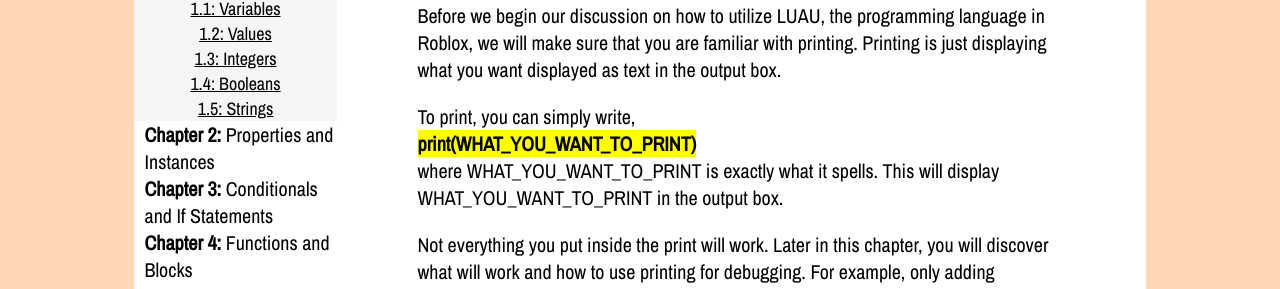
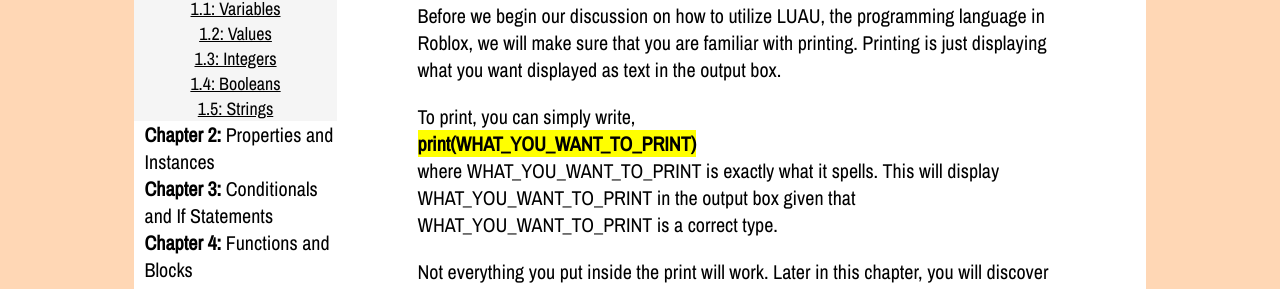
Before and after one commit to LearnRoBooks/RoBooks, a plain HTML site: page public/pages/lessons.html in a window 1280 px wide. Shown: the part 158-447 px from the top of the page. Drawn offline with nearby package versions, Linux system fonts and the light colour scheme.

```diff
--- a/public/pages/lessons.html
+++ b/public/pages/lessons.html
@@ -70,7 +70,7 @@
           <br>
           <b style="background-color: yellow;">print(WHAT_YOU_WANT_TO_PRINT)</b>
           <br>
-          where WHAT_YOU_WANT_TO_PRINT is exactly what it spells. This will display WHAT_YOU_WANT_TO_PRINT in the output box.
+          where WHAT_YOU_WANT_TO_PRINT is exactly what it spells. This will display WHAT_YOU_WANT_TO_PRINT in the output box given that WHAT_YOU_WANT_TO_PRINT is a correct type.
         </p>
 
         <p class="SectionParagraph">
```
